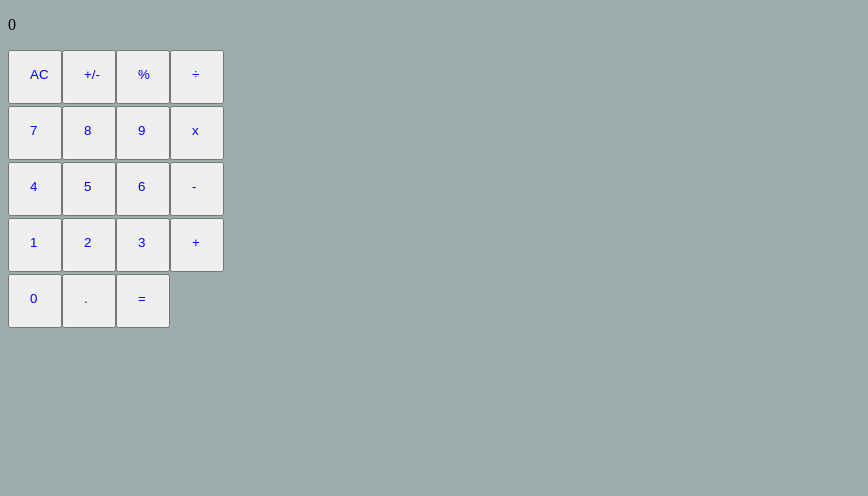
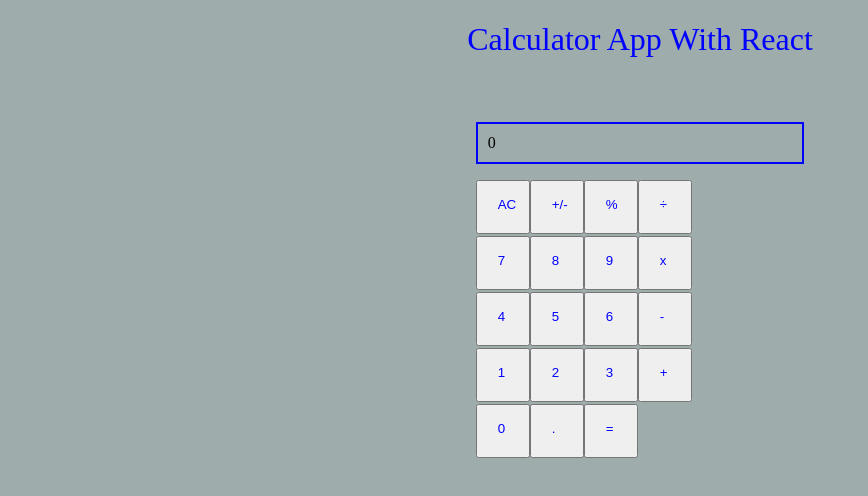
Before and after one commit to tahiry-dev/react-calculator, a React (Create React App) app: page / in a window 1280 px wide. Shown: the top 496 px of the page, without its empty margins (0-868 px from the left). Built offline with nearby package versions, Linux system fonts and the light colour scheme.

Commit message:
fix eslint errors

```diff
--- a/public/index.html
+++ b/public/index.html
@@ -27,6 +27,7 @@
 
 <body>
   <noscript>You need to enable JavaScript to run this app.</noscript>
+  <h1>Calculator App With React</h1>
   <div id="root"></div>
   <!--
       This HTML file is a template.
--- a/src/components/App.js
+++ b/src/components/App.js
@@ -23,7 +23,7 @@ class App extends React.Component {
   render() {
     const { total, next } = this.state;
     return (
-      <div>
+      <div className="container">
         <Display total={total} next={next} />
         <ButtonPanel clickHandler={this.handleClick} />
       </div>
--- a/src/components/ButtonPanel.js
+++ b/src/components/ButtonPanel.js
@@ -1,6 +1,7 @@
 import React from 'react';
 import Button from './Button';
 
+/* eslint-disable react/prop-types */
 const ButtonPanel = ({ clickHandler }) => {
   const group1 = ['AC', '+/-', '%', '÷'];
   const group2 = ['7', '8', '9', 'x'];
@@ -58,6 +59,5 @@ const ButtonPanel = ({ clickHandler }) => {
     </div>
   );
 };
-
-
+/* eslint-enable react/prop-types */
 export default ButtonPanel;
--- a/src/components/Display.js
+++ b/src/components/Display.js
@@ -1,10 +1,10 @@
 import React from 'react';
 
-const Display = ({ total, next }) => {
-
-  return <div>
-    <p>{(next && next.toString()) || (total && total.toString()) || '0'}</p>
+/* eslint-disable react/prop-types */
+const Display = ({ total, next }) => (
+  <div>
+    <p className="result">{(next && next.toString()) || (total && total.toString()) || '0'}</p>
   </div>
-}
-
+);
+/* eslint-enable react/prop-types */
 export default Display;
--- a/src/index.css
+++ b/src/index.css
@@ -1,5 +1,10 @@
 body {
   background-color: rgb(158, 172, 172);
+}
+
+.container {
+  width: 26%;
+  margin: 5% auto;
 }
 
 .group1,
@@ -23,3 +28,14 @@ button span {
   top: 15px;
   left: 20px;
 }
+
+.result {
+  border: 2px solid blue;
+  padding: 10px;
+}
+
+h1 {
+  text-align: center;
+  color: blue;
+  font-weight: 400;
+}
--- a/src/logic/Calculate.js
+++ b/src/logic/Calculate.js
@@ -1,7 +1,8 @@
 import Operate from './Operate';
 
+/* eslint-disable no-param-reassign */
+
 const Calculate = ({ total, next, operation }, buttonName) => {
-
   if (buttonName === 'AC') {
     total = '';
     next = '';
@@ -34,5 +35,5 @@ const Calculate = ({ total, next, operation }, buttonName) => {
 
   return { total, next, operation };
 };
-
+/* eslint-enable no-param-reassign */
 export default Calculate;
```
Also changed, not shown: .eslintrc.json (added).
